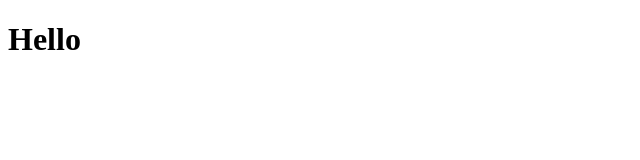
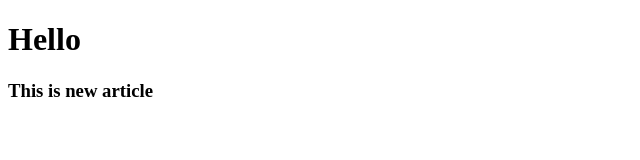
Before and after one commit to sigitiga/belajargithub, a website: page index.html in a window 1280 px wide. Shown: the whole page, without its empty margins (0-640 px from the left). Drawn offline with Linux system fonts and the light colour scheme.

Commit message:
add first article

```diff
--- a/index.html
+++ b/index.html
@@ -7,5 +7,6 @@
   </head>
   <body>
     <h1>Hello</h1>
+    <h3>This is new article</h3>
   </body>
 </html>
```
